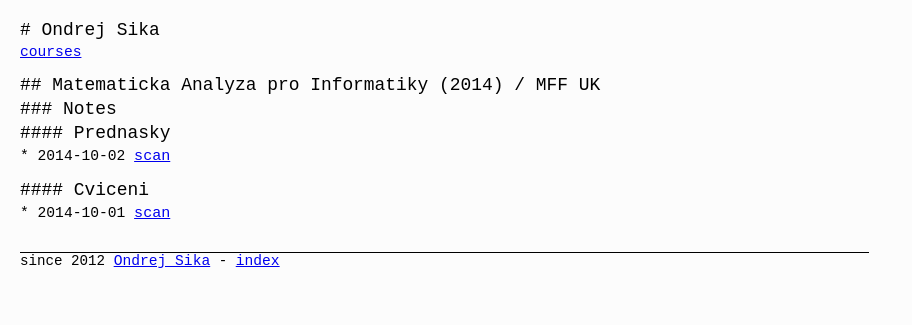
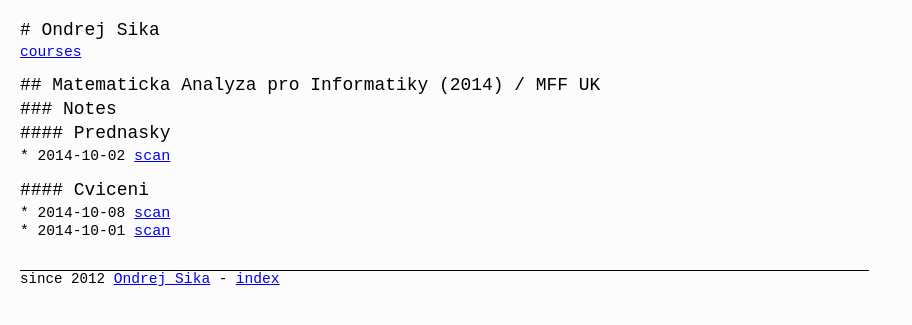
Before and after one commit to ondrejsika/ondrejsika.com, a Jekyll site: the page built from edu/mff/courses/2014-matematicka-analyza-pro-informatiky.md, in a window 1280 px wide. Shown: the top 325 px of the page, without its empty margins (0-912 px from the left). Built offline with Jekyll 4.4.1, drawn with Linux system fonts in a browser that asks for light colours; Markdown is read by kramdown in place of the engine named in the settings; comment, search, counter and statistics services are not loaded.

Commit message:
add some notes

```diff
--- a/edu/mff/courses/2014-matematicka-analyza-pro-informatiky.md
+++ b/edu/mff/courses/2014-matematicka-analyza-pro-informatiky.md
@@ -15,4 +15,5 @@ title: Matematicka Analyza pro Informatiky (2014) / MFF UK
 
 #### Cviceni
 
+* 2014-10-08 [scan](http://notes.drive.ondrejsika.com/mff/2014/matematicka-analyza-cviceni/2014-10-08.pdf)
 * 2014-10-01 [scan](http://notes.drive.ondrejsika.com/mff/2014/matematicka-analyza-cviceni/2014-10-01.pdf)
```
